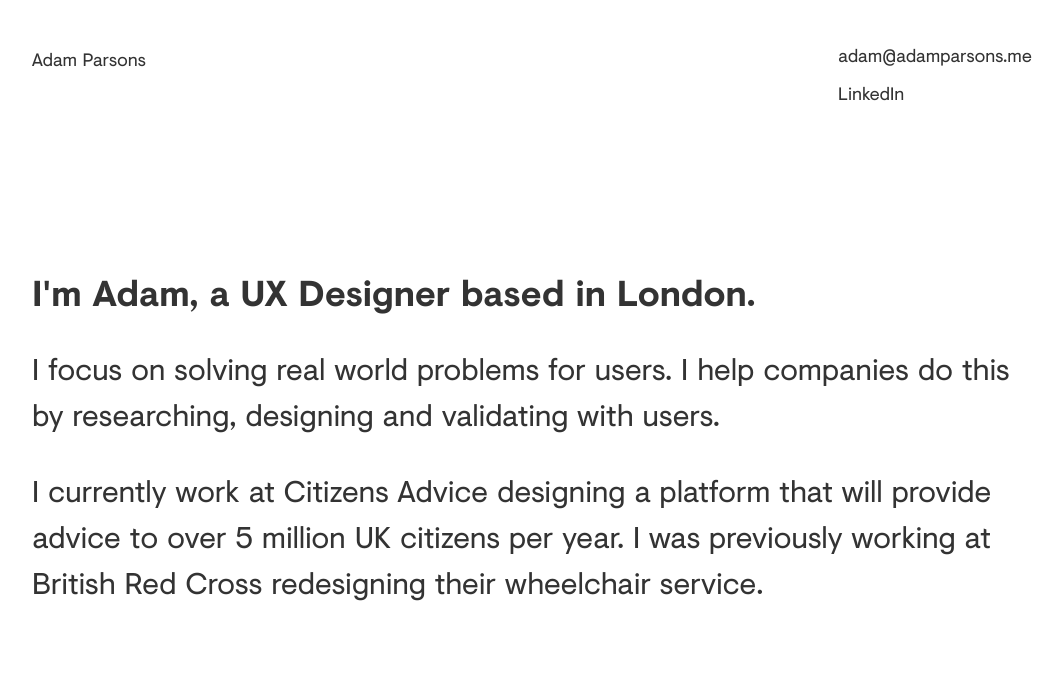
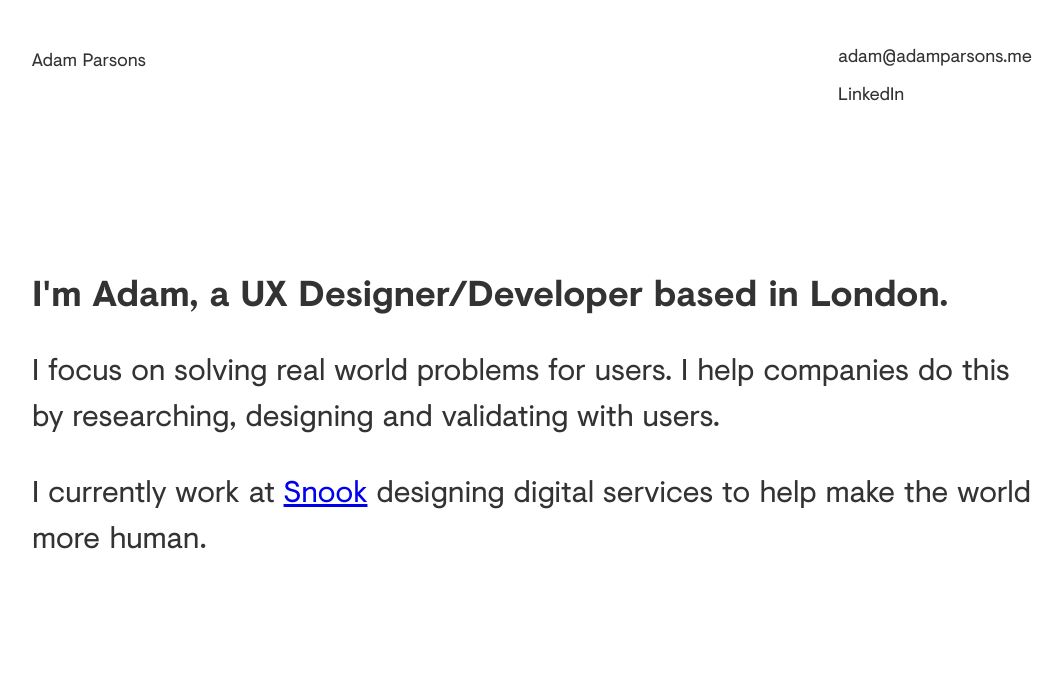
Before and after one commit to adamgparsons/portfolio-v3, a Gatsby site: page / in a window 1280 px wide. Shown: the top 685 px of the page, without its empty margins (108-1171 px from the left). Built offline with nearby package versions, Linux system fonts and the light colour scheme; Gatsby itself is replaced by a stand-in of ours.

Commit message:
updated to working at snook

```diff
--- a/src/components/CaseStudyInfo.js
+++ b/src/components/CaseStudyInfo.js
@@ -30,7 +30,7 @@ const CaseStudyDescription = styled.p`
   display:block;
   line-height: 28px;
   margin-top: ${theme.space[5]}px;
-  margin-bottom: ${theme.space[6]}px;
+  margin-bottom: ${theme.space[5]}px;
   padding-right: ${theme.space[4]}px;
 `
 
--- a/src/components/Hero.js
+++ b/src/components/Hero.js
@@ -28,17 +28,15 @@ class Hero extends Component {
   render() {
     return (
       <Wrapper>
-        <TagLine>I'm Adam, a UX Designer based in London.</TagLine>
+        <TagLine>I'm Adam, a UX Designer/Developer based in London.</TagLine>
         <Description>
           <p>
             I focus on solving real world problems for users. I help companies
             do this by researching, designing and validating with users.
           </p>
           <p>
-            I currently work at Citizens Advice designing a platform that will
-            provide advice to over 5 million UK citizens per year. I was
-            previously working at British Red Cross redesigning their wheelchair
-            service.
+            I currently work at <a href="http://wearesnook.com">Snook</a>{" "}
+            designing digital services to help make the world more human.
           </p>
         </Description>
       </Wrapper>
```
